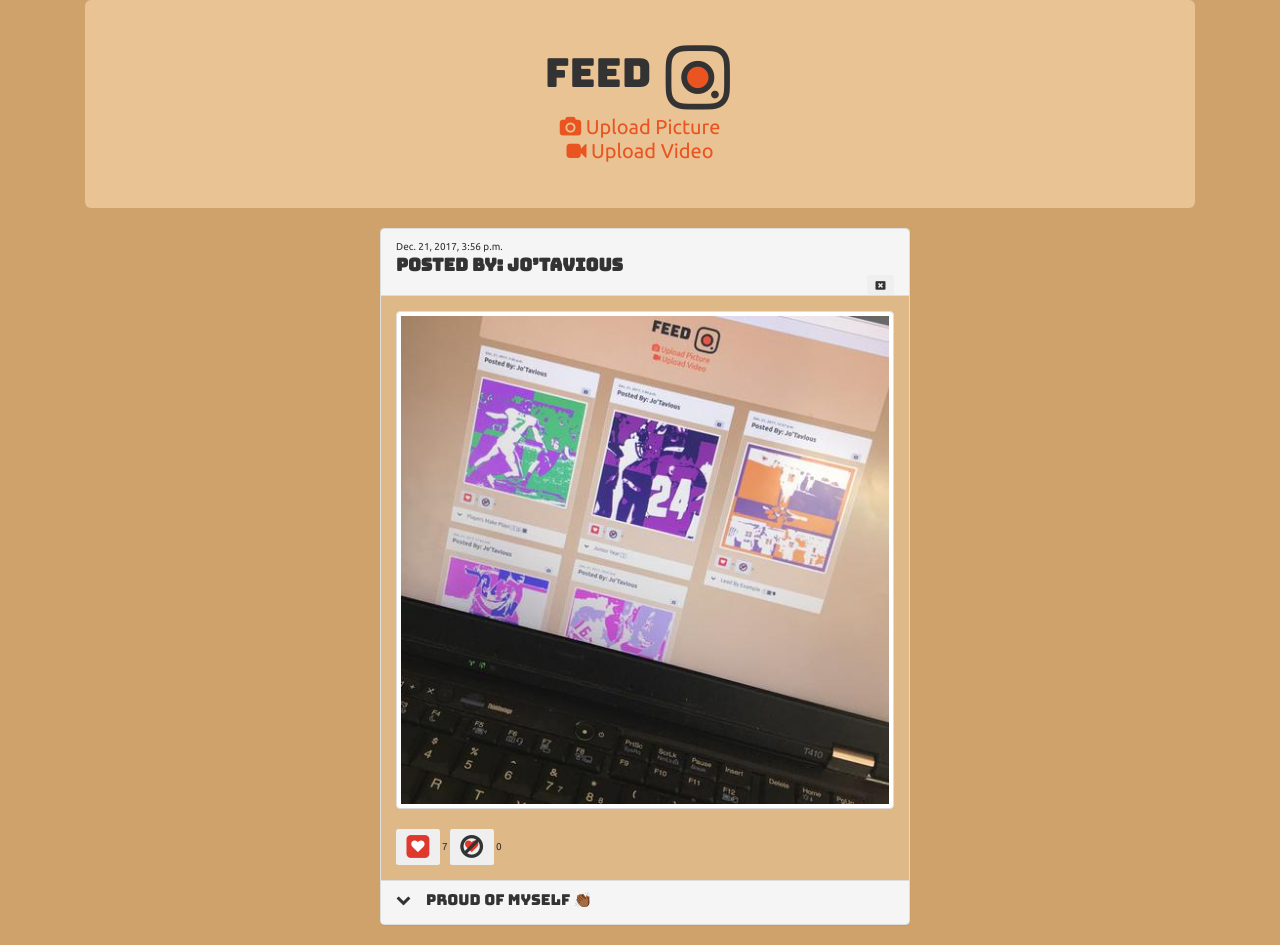
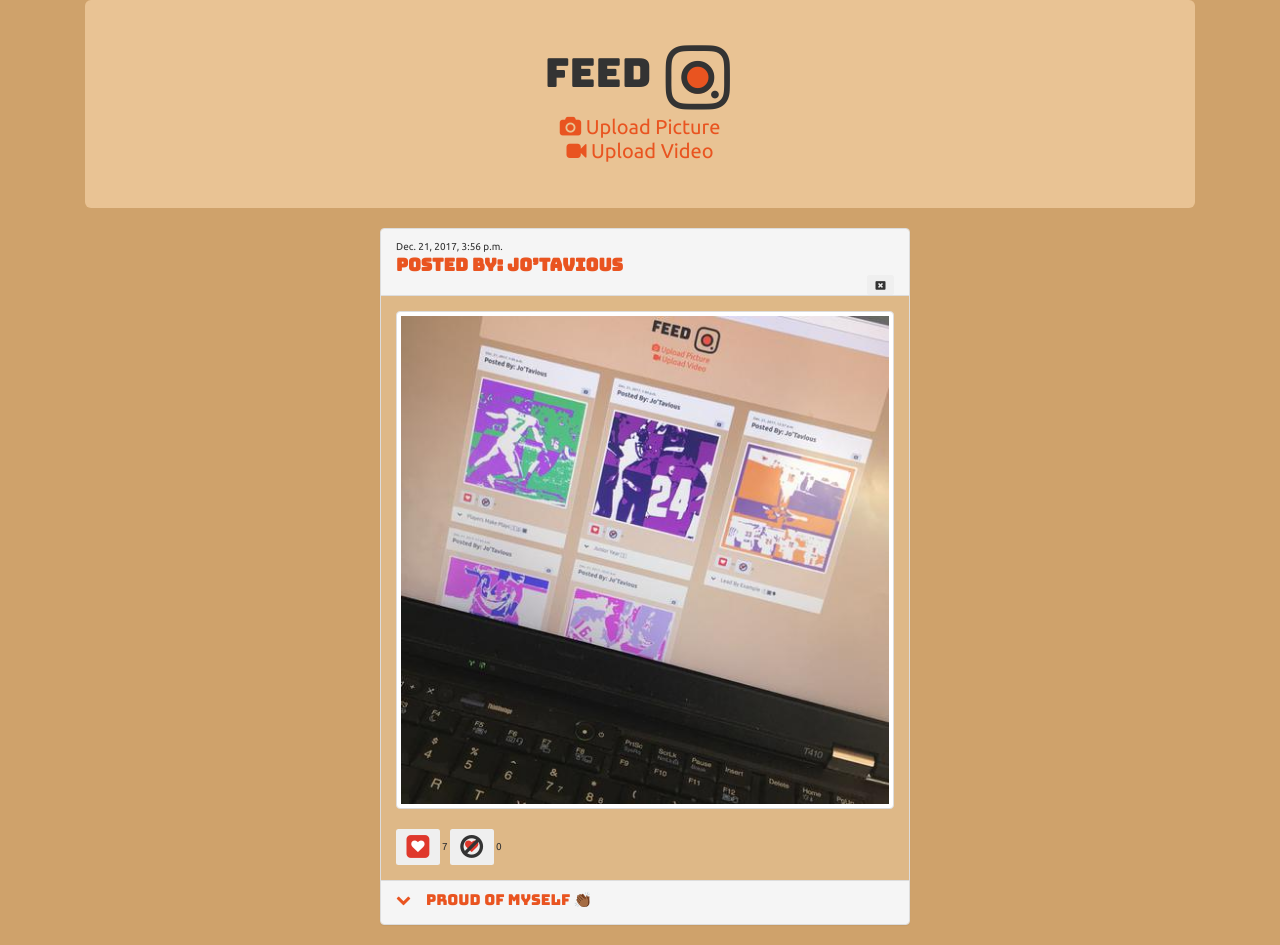
Before and after one commit to JoSmith18/Finstagram, a Django app: page /app/feed/ in a window 1280 px wide. Run offline with Django 3.2, Linux system fonts and the light colour scheme; data comes from the database, SQL or seed files in the repository; both versions use the stored data as it was after the commit; data that the repository does not hold is empty; some libraries are stand-ins or nearby versions.

Commit message:
Changed some styling for the font-style class

```diff
--- a/app/static/app/style.css
+++ b/app/static/app/style.css
@@ -49,4 +49,6 @@ body {
 
 .font-type {
     font-family: 'Bungee', cursive;
+    color: rgb(233, 84, 32);
+    text-align: start;
 }
--- a/app/templates/app/base.html
+++ b/app/templates/app/base.html
@@ -149,10 +149,10 @@
                             </form>
                             {% if d.comment_set.all %}
                             <hr>
-                            <ol>
+                            <ul>
                                 {% for comment in d.comment_set.all %}
                                 <li>{{comment.comment}} - Commented At: {{comment.time}}</li> {% endfor %}
-                            </ol>
+                            </ul>
                             <hr>{% endif %}
                             <form action="{%url 'app:comment' d.id %} " method="post">
                                 {% csrf_token %} {{ comment_form }}
```
Also changed, not shown: app/static/app/images/ed.JPG (deleted), db.sqlite3.
